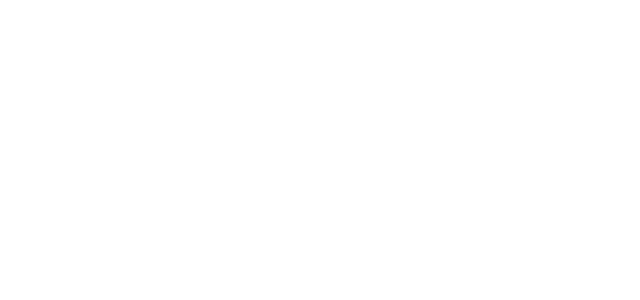
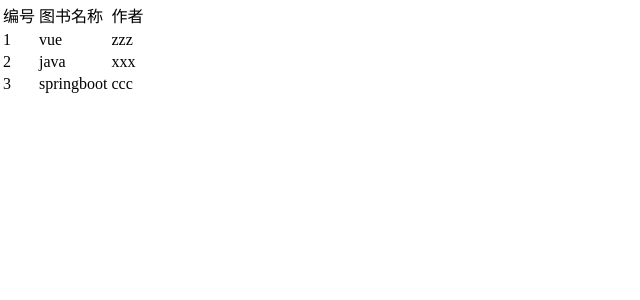
Before and after one commit to cosmicy/LinuxAll, a Vue app in the folder html/Vue/cli/ele-comp/: page /Book in a window 1280 px wide. Shown: the top 300 px of the page, without its empty margins (0-640 px from the left). Built offline with nearby package versions, Linux system fonts and the light colour scheme.

Commit message:
显示Book列表

```diff
--- a/html/Vue/cli/ele-comp/src/router/index.js
+++ b/html/Vue/cli/ele-comp/src/router/index.js
@@ -25,6 +25,11 @@
       path: '/Login',
       name: 'login',
       component: () => import('../views/Login')
+    },
+    {
+      path: '/Book',
+      name: 'book',
+      component: () => import('../views/Book')
     }
 
 ]
--- /dev/null
+++ b/html/Vue/cli/ele-comp/src/views/Book.vue
@@ -0,0 +1,48 @@
+<template>
+    <div>
+        <table>
+            <tr>
+                <td>编号</td>
+                <td>图书名称</td>
+                <td>作者</td>
+            </tr>
+            <tr v-for="book in books" :key="book">
+                <td>{{book.id}}</td>
+                <td>{{book.name}}</td>
+                <td>{{book.author}}</td>
+            </tr>
+        </table>
+    </div>
+</template>
+
+<script>
+    export default {
+        name: "Book",
+        components: {},
+        props: {},
+        data() {
+            return {
+                books: [
+                    {
+                        id: 1,
+                        name: 'vue',
+                        author: 'zzz'
+                    },
+                    {
+                        id: 2,
+                        name: 'java',
+                        author: 'xxx'
+                    },
+                    {
+                        id: 3,
+                        name: 'springboot',
+                        author: 'ccc'
+                    }
+                ]
+            }
+        },
+        methods: {},
+        mounted() {
+        },
+    }
+</script>
--- a/html/Vue/cli/ele-comp/src/views/Home.vue
+++ b/html/Vue/cli/ele-comp/src/views/Home.vue
@@ -3,6 +3,7 @@
     <el-button type = 'primary' @click="goTo('/BackTopOne')">去往页面1</el-button>
     <el-button type = 'primary' @click="goTo('/BackTopTwo')">去往页面2</el-button>
     <el-button type = 'primary' @click="goTo('/Login')">登录</el-button>
+    <el-button type = 'primary' @click="goTo('/Book')">图书</el-button>
   </div>
 </template>
 
```
